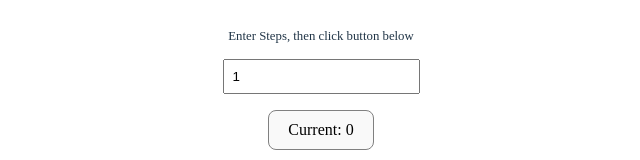
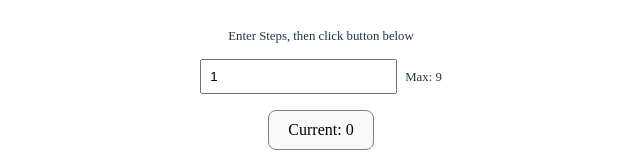
Before and after one commit to milanochi/carousel-hook, a React (Vite) app: page / in a window 1280 px wide. Shown: the part 440-600 px from the top of the page, without its empty margins (319-959 px from the left). Built offline with nearby package versions, Linux system fonts and the light colour scheme.

Commit message:
final commit

```diff
--- a/src/Counter.jsx
+++ b/src/Counter.jsx
@@ -34,6 +34,7 @@ function Counter() {
       <div>
         <label style={{display: 'block', fontSize: '.8rem', marginBottom:'.8rem'}} >Enter Steps, then click button below</label>
         <input type='number' value={steps} style={{marginBottom: '1rem', padding:'8px'}} onChange={e => setSteps(e.target.value)}/>
+        <span style={{marginLeft: '8px', fontSize: '.8em'}}>Max: {images.length}</span>
       </div>
       <button onClick={() => next(steps)}>Current: {current}</button>
     </div>
```
